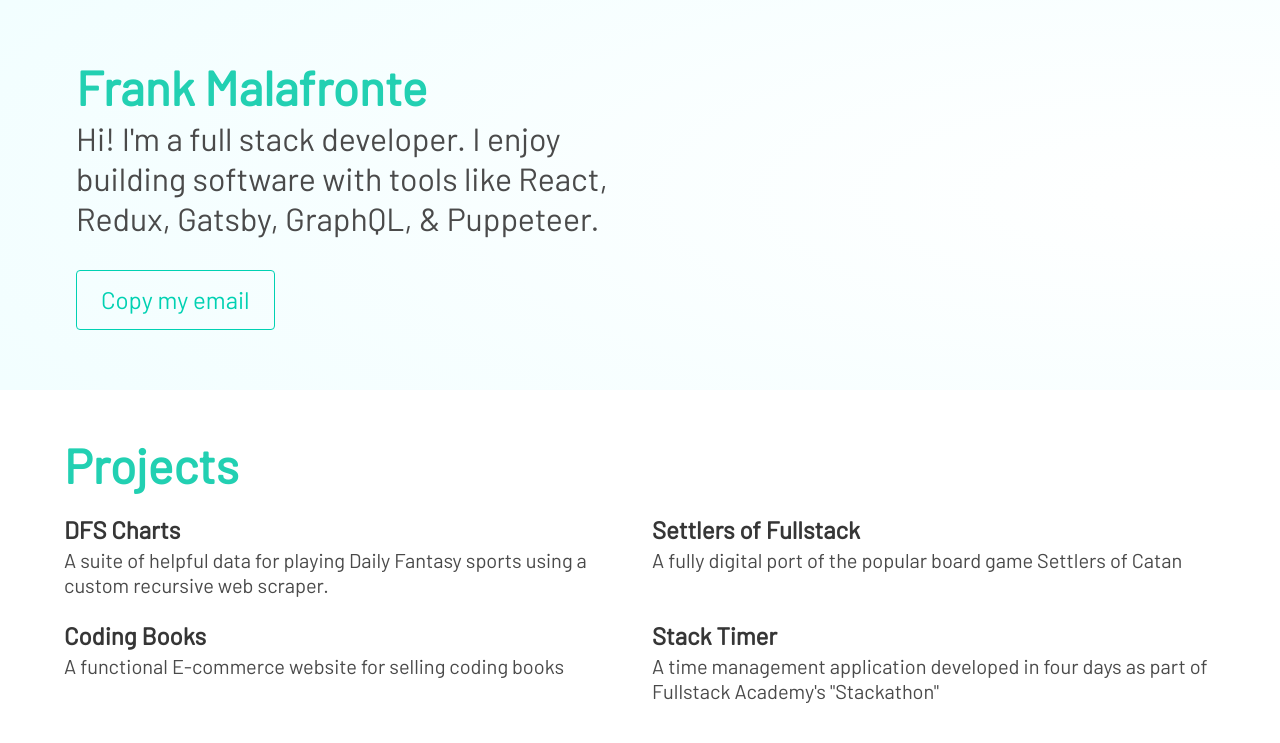
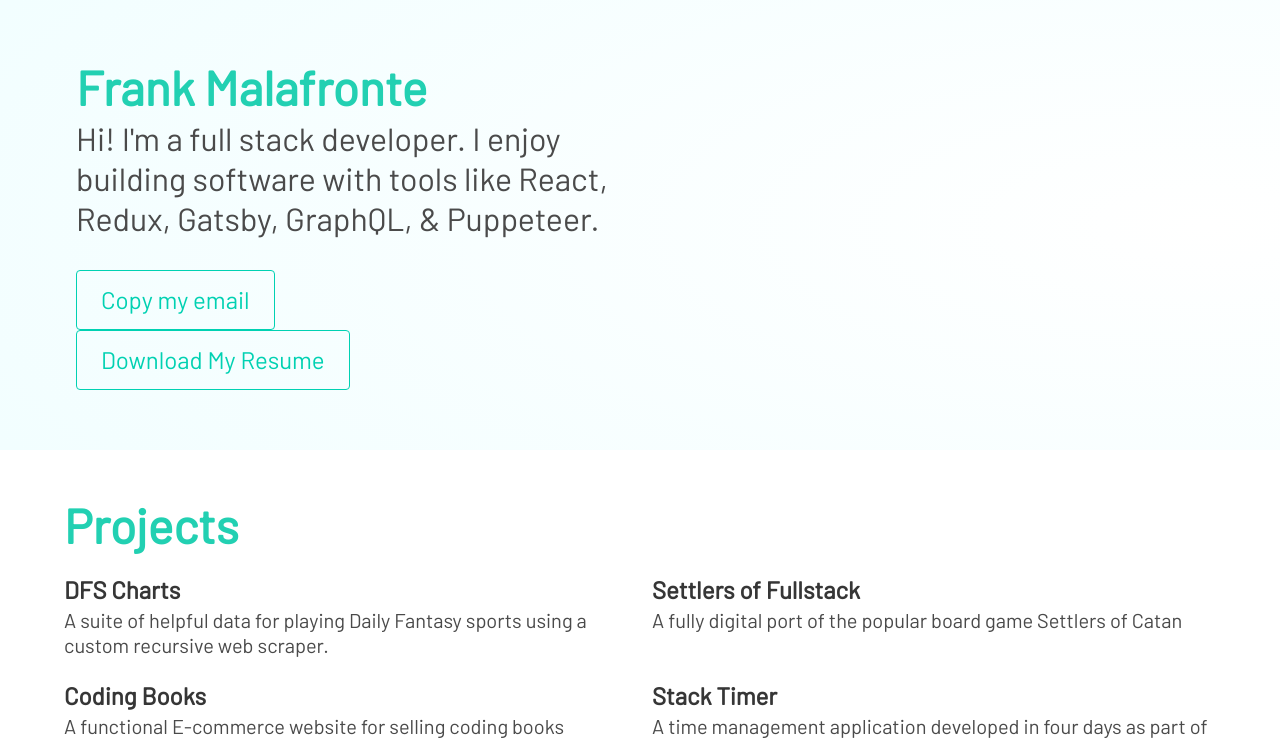
Before and after one commit to frankmalafronte/personal-website, a Gatsby site: page / in a window 1280 px wide. Shown: the top 743 px of the page. Built offline with nearby package versions, Linux system fonts and the light colour scheme; Gatsby itself is replaced by a stand-in of ours.

Commit message:
added download button

```diff
--- a/src/components/Email.js
+++ b/src/components/Email.js
@@ -22,6 +22,7 @@ class Email extends Component {
             <button
               type="button"
               className="button is-outlined is-primary is-large"
+
             >
               <FaRegSmile />
             </button>
--- a/src/components/Header.js
+++ b/src/components/Header.js
@@ -1,6 +1,7 @@
 import React from 'react'
 import './style.scss'
 import Email from './Email'
+import Resume from './Resume'
 
 const Header = () => (
   <section className="hero gradientBg is-halfheight-with-navbar">
@@ -15,6 +16,7 @@ const Header = () => (
                 building software with tools like React, Redux, Gatsby, GraphQL, & Puppeteer.
               </p>
               <Email />
+              <Resume />
             </div>
           </div>
         </article>
--- a/src/components/Resume.js
+++ b/src/components/Resume.js
@@ -0,0 +1,26 @@
+import React, { Component } from 'react';
+import { CopyToClipboard } from 'react-copy-to-clipboard';
+import { FaRegSmile } from 'react-icons/fa';
+import { Link } from 'gatsby';
+
+import './style.scss';
+
+class Resume extends Component {
+  constructor(props) {
+    super(props);
+    this.state = {
+      copied: false,
+    };
+  }
+
+  render() {
+    return (
+      <div className="Email">
+       <a type = 'button' className ="button is-outlined is-primary is-large" download href="https://drive.google.com/uc?export=download&id=1JsNc2_PsIFyZV59lqJzIrPU9CZzm1Rbf">Download My Resume </a>
+      </div>
+
+    );
+  }
+}
+
+export default Resume
--- a/src/components/layout.css
+++ b/src/components/layout.css
@@ -148,6 +148,7 @@ fieldset {
   margin: 0 2px;
   padding: 0.35em 0.625em 0.75em;
 }
+
 legend {
   box-sizing: border-box;
   color: inherit;
@@ -615,6 +616,8 @@ pre tt:before,
 pre tt:after {
   content: "";
 }
+
+
 @media only screen and (max-width: 480px) {
   html {
     font-size: 100%;
```
Also changed, not shown: 1 other file.
